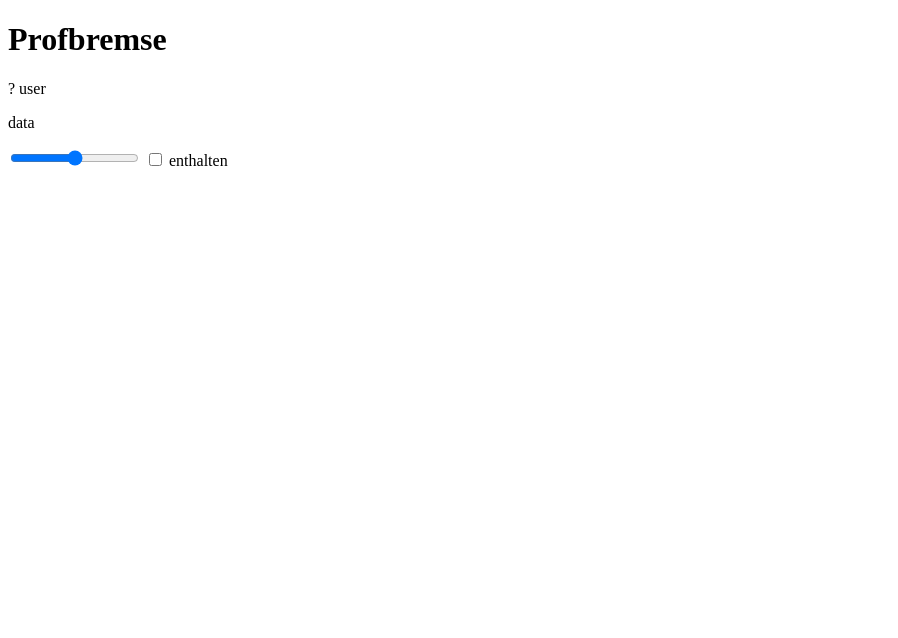
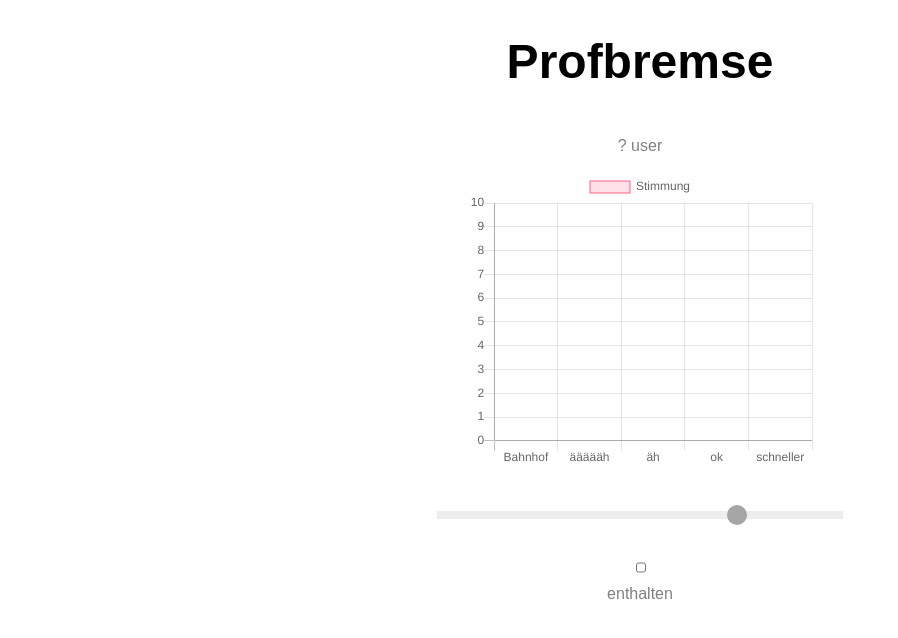
Before and after one commit to timo-braungardt/profbremse, a plain HTML site: page index.html in a window 1280 px wide. Shown: the whole page, without its empty margins (0-898 px from the left). Drawn offline with Linux system fonts and the light colour scheme.

Commit message:
sieht jetzt besser aus

```diff
--- a/index.html
+++ b/index.html
@@ -3,28 +3,37 @@
   <head>
     <meta charset="utf-8" />
     <meta name="viewport" content="width=device-width, initial-scale=1.0" />
+    <script src="Chart.min.js"></script>
+    <link rel="stylesheet" type="text/css" href="style.css">
     <title>Profbremse</title>
   </head>
   <body>
-    <h1>Profbremse</h1>
+    <div id="container">
+      <h1>Profbremse</h1>
 
-    <p class="usercount">? user</p>
+      <p class="usercount">? user</p>
 
-    <p class="data">data</p>
-    <input type="range" min="1" max="5" value="3" class="slider">
+      <canvas id="myChart" width="350" height="300"></canvas>
 
-    <input type="checkbox" class="checkbox" id="mute">
-    <label for="mute">enthalten</label>
+      <input type="range" min="1" max="5" value="4" class="slider enabled">
 
+      <input type="checkbox" class="checkbox" id="mute">
+      <label for="mute">enthalten</label>
+
+
+    </div>
   </body>
 
   <script>
     var slider = document.querySelector('.slider'),
         usercount = document.querySelector('.usercount'),
-        datas = document.querySelector('.data'),
-        checkbox = document.querySelector('.checkbox');
+        checkbox = document.querySelector('.checkbox'),
+        ctx = document.getElementById('myChart');
 
-    websocket = new WebSocket("ws://127.0.0.1:6789/");
+    var states = [];
+    var nbr_user = 1;
+
+    websocket = new WebSocket("ws://85.214.185.246:6789/");
 
     slider.onchange = function (event){
       websocket.send(JSON.stringify({value: slider.value}));
@@ -33,14 +42,23 @@
     websocket.onmessage = function (event) {
       data = JSON.parse(event.data);
         switch (data.type) {
+
           case 'state':
-            datas.textContent = data.ei + " " + data.zw + " " + data.dr + " " + data.vi + " " + data.fu;
+            states[0] = data.ei;
+            states[1] = data.zw;
+            states[2] = data.dr;
+            states[3] = data.vi;
+            states[4] = data.fu;
+            myChart.update();
               break;
+
           case 'users':
+            nbr_user = data.count.toString();
             usercount.textContent = (
               data.count.toString() + " user" +
               (data.count == 1 ? "" : "s"));
             break;
+
           default:
             console.error(
               "unsupported event", data);
@@ -50,14 +68,57 @@
     checkbox.onchange = function(event) {
       if(checkbox.checked == true){
         slider.setAttribute('disabled','disabled');
+        slider.classList.remove("enabled");
         websocket.send(JSON.stringify({value: 0}));
       }
       else{
         slider.removeAttribute('disabled');
+        slider.classList.add("enabled");
         websocket.send(JSON.stringify({value: slider.value}));
       }
     }
 
+
+
+
+    var myChart = new Chart(ctx, {
+        type: 'bar',
+        data: {
+            labels: ['Bahnhof', 'äääääh', 'äh', 'ok', 'schneller'],
+            datasets: [{
+                label: 'Stimmung',
+                data: states,
+                backgroundColor: [
+                    'rgba(255, 99, 132, 0.2)',
+                    'rgba(235, 103, 0, 0.2)',
+                    'rgba(255, 206, 86, 0.2)',
+                    'rgba(75, 192, 192, 0.2)',
+                    'rgba(153, 102, 255, 0.2)'
+                ],
+                borderColor: [
+                    'rgba(255, 99, 132, 1)',
+                    'rgba(235, 103, 0, 1)',
+                    'rgba(255, 206, 86, 1)',
+                    'rgba(75, 192, 192, 1)',
+                    'rgba(153, 102, 255, 1)'
+                ],
+                borderWidth: 1
+            }]
+        },
+        options: {
+          responsive: false,
+            scales: {
+                yAxes: [{
+                    ticks: {
+                        beginAtZero: true,
+                        suggestedMin: 0,
+                        suggestedMax: 10
+                    }
+                }]
+            }
+        }
+      })
+
   </script>
 
 </html>
--- /dev/null
+++ b/style.css
@@ -0,0 +1,84 @@
+body{
+    font-family: Arial, Helvetica, sans-serif;
+    margin: 0;
+}
+
+h1 {
+    font-weight: bold;
+    font-size: 3em;
+
+
+}
+
+#container{
+    padding: 2px;
+    display: flex;
+    flex-wrap: wrap;
+    flex-direction: column;
+
+    align-items: center;
+}
+
+.checkbox{
+    margin-top: 3em;
+    width: 10px;
+}
+
+p{
+    color: gray;
+}
+
+label{
+    color: gray;
+    margin-top: 0.5em;
+}
+
+
+
+
+
+.slider {
+    width: 80%;
+    margin-top: 3em;
+
+    -webkit-appearance: none;
+    height: 8px;
+    background: #e6e6e6;
+    outline: none;
+    opacity: 0.7;
+    -webkit-transition: .2s;
+    transition: opacity .2s;
+}
+
+.enabled:hover {
+    opacity: 1;
+}
+
+.slider::-webkit-slider-thumb {
+    -webkit-appearance: none;
+    appearance: none;
+    width: 20px;
+    height: 20px;
+    border-radius: 20px;
+    background: gray;
+    cursor: pointer;
+}
+
+.slider::-moz-range-thumb {
+    width: 20px;
+    height: 20px;
+    border-radius: 20px;
+    background: gray;
+    cursor: pointer;
+}
+
+
+
+
+
+@media only screen and (min-width: 600px){
+    #container{
+        margin-left: 30%;
+        margin-right: 30%;
+    }
+}
```
Also changed, not shown: Chart.min.css (added), Chart.min.js (added), package-lock.json (added), 2 other files.
